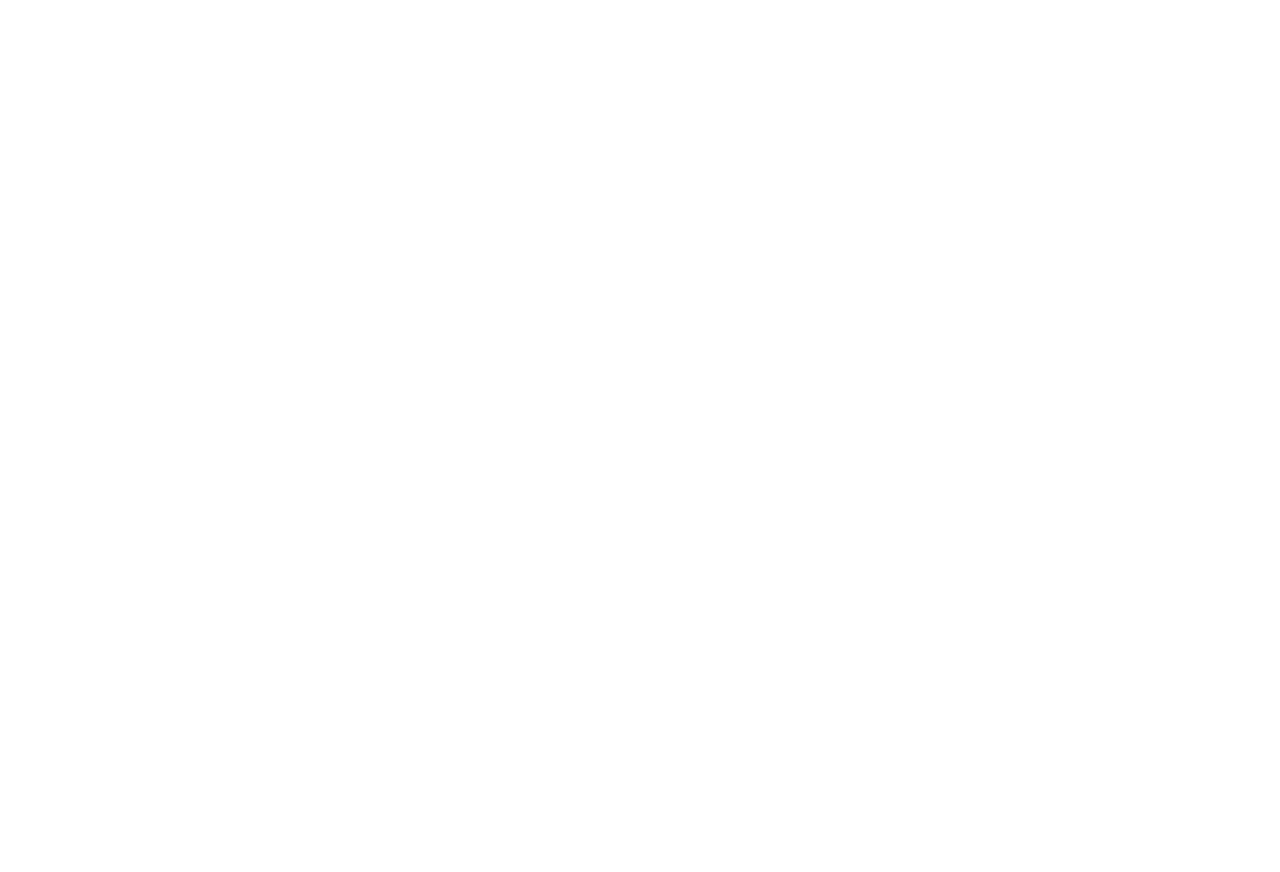
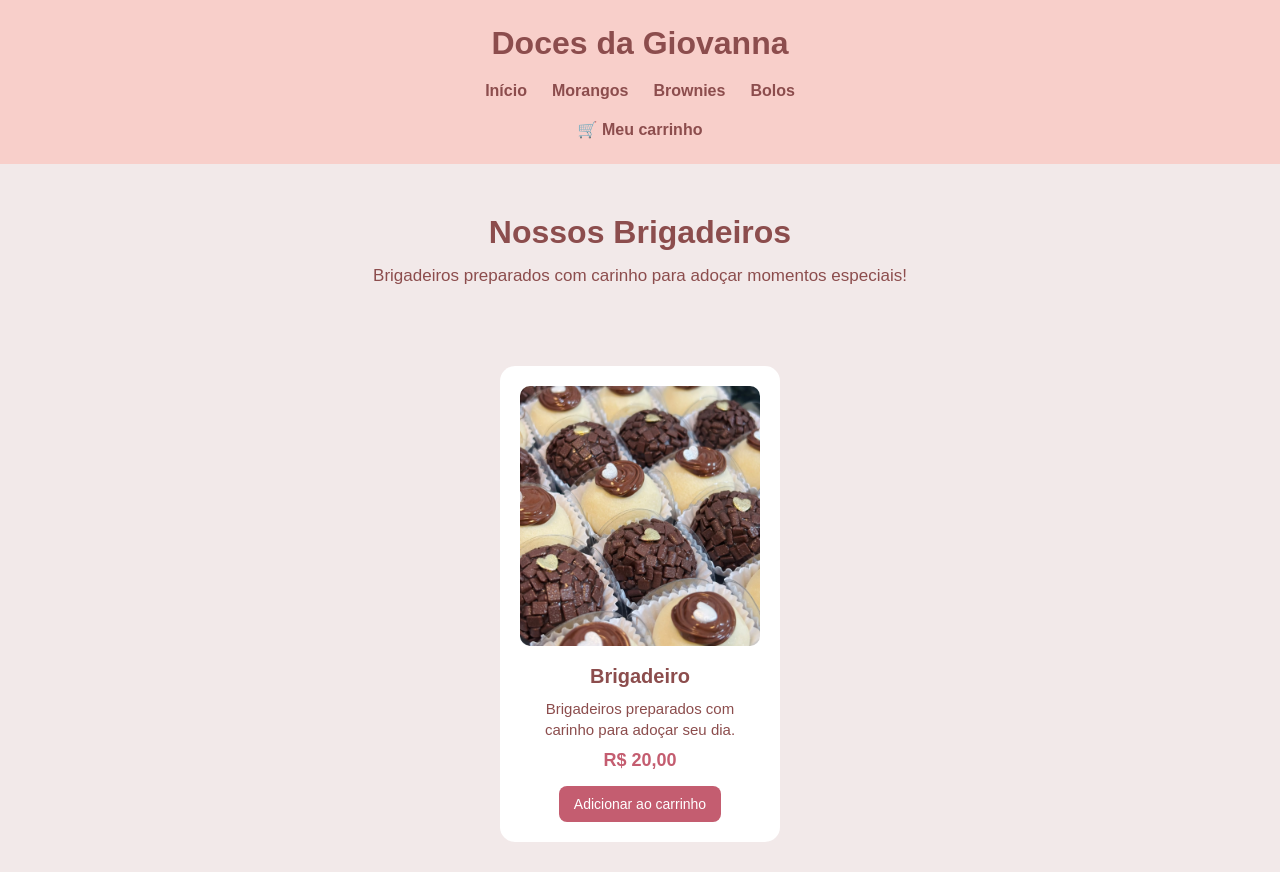
Before and after one commit to EiGutssJJ/p-g-principal, a plain HTML site: page brigadeiros/imagens/brigadeiros.html in a window 1280 px wide. Before the commit the page ends 800 px from the top, so only its background shows below. Drawn offline with Linux system fonts and the light colour scheme.

Commit message:
adcionando brownie e brigadeiros

```diff
--- a/brigadeiros/imagens/brigadeiros.css
+++ b/brigadeiros/imagens/brigadeiros.css
@@ -0,0 +1,164 @@
+
+@charset "UTF-8";
+
+/* Cores do projeto */
+/* #F2E9E9 #8C4D4D #ffb8ad83 #C45D70 */
+
+/* Configurações gerais */
+* {
+    margin: 0;
+    padding: 0;
+    box-sizing: border-box;
+}
+
+/* Corpo da página */
+body {
+    background-color: #F2E9E9;
+    font-family: Arial, sans-serif;
+    color: #8C4D4D;
+}
+
+/* Cabeçalho */
+.cabecalho {
+    background-color: #ffb8ad83;
+    padding: 25px;
+    text-align: center;
+}
+
+.cabecalho h1 {
+    margin-bottom: 20px;
+}
+
+/* Menu de navegação */
+nav {
+    display: flex;
+    justify-content: center;
+    gap: 25px;
+    flex-wrap: wrap;
+}
+
+nav a {
+    color: #8C4D4D;
+    text-decoration: none;
+    font-weight: bold;
+}
+
+nav a:hover {
+    color: #C45D70;
+}
+
+/* Link do carrinho */
+a.carrinho {
+    display: inline-block;
+    margin-top: 20px;
+    text-decoration: none;
+    color: #8C4D4D;
+    font-weight: bold;
+}
+
+/* Título da página */
+.titulo-pagina {
+    text-align: center;
+    padding: 50px 20px;
+}
+
+.titulo-pagina h2 {
+    font-size: 32px;
+    margin-bottom: 15px;
+}
+
+.titulo-pagina p {
+    font-size: 17px;
+}
+
+/* Organização dos produtos */
+.produtos {
+    display: grid;
+    grid-template-columns: repeat(auto-fit, minmax(250px, 280px));
+    justify-content: center;
+    gap: 25px;
+    padding: 30px;
+    max-width: 1200px;
+    margin: auto;
+}
+
+/* Cartão do produto */
+.produto {
+    background-color: white;
+    padding: 20px;
+    border-radius: 15px;
+    width: 100%;
+    max-width: 280px;
+    min-height: 420px;
+    margin: auto;
+    text-align: center;
+}
+
+/* Imagem do produto */
+.produto img {
+    width: 100%;
+    height: 260px;
+    object-fit: cover;
+    object-position: center;
+    border-radius: 10px;
+    margin-bottom: 15px;
+}
+
+/* Nome do produto */
+.produto h3 {
+    margin-bottom: 10px;
+    font-size: 20px;
+}
+
+/* Descrição */
+.produto p {
+    font-size: 15px;
+    margin-bottom: 10px;
+    line-height: 1.4;
+}
+
+/* Preço */
+.produto span {
+    display: block;
+    font-size: 18px;
+    font-weight: bold;
+    color: #C45D70;
+    margin-top: 10px;
+    margin-bottom: 15px;
+}
+
+/* Botão do carrinho */
+.produto button {
+    background-color: #C45D70;
+    color: white;
+    border: none;
+    padding: 10px 15px;
+    border-radius: 8px;
+    cursor: pointer;
+    font-size: 14px;
+}
+
+.produto button:hover {
+    background-color: #8C4D4D;
+}
+
+/* Adaptação para celulares */
+@media (max-width: 600px) {
+
+    .cabecalho {
+        padding: 20px 10px;
+    }
+
+    .titulo-pagina {
+        padding: 35px 15px;
+    }
+
+    .titulo-pagina h2 {
+        font-size: 26px;
+    }
+
+    .produto {
+        max-width: 90%;
+    }
+
+}
--- a/brigadeiros/imagens/brigadeiros.html
+++ b/brigadeiros/imagens/brigadeiros.html
@@ -1,11 +1,87 @@
+
 <!DOCTYPE html>
 <html lang="pt-br">
+
 <head>
     <meta charset="UTF-8">
     <meta name="viewport" content="width=device-width, initial-scale=1.0">
-    <title>Brigadeiros | Doces da Giovana</title>
+
+    <title>Brigadeiros | Doces da Giovanna</title>
+
+    <link rel="stylesheet" href="brigadeiros.css">
 </head>
+
 <body>
+
+    <!-- Cabeçalho -->
+    <header class="cabecalho">
+
+        <h1>Doces da Giovanna</h1>
+
+        <nav>
+            <a href="../../index.html">Início</a>
+            <a href="../../morangos/morangos.html">Morangos</a>
+            <a href="../../brownies/brownie.html">Brownies</a>
+            <a href="../../bolos/imagens/bolos.html">Bolos</a>
+        </nav>
+
+        <a href="../../carrinho/carrinho.html" class="carrinho">
+            🛒 Meu carrinho
+        </a>
+
+    </header>
+
+    <!-- Produtos -->
+    <main>
+
+        <section class="titulo-pagina">
+
+            <h2>Nossos Brigadeiros</h2>
+
+            <p>
+                Brigadeiros preparados com carinho para adoçar momentos especiais!
+            </p>
+
+        </section>
+
+        <!-- Lista de produtos -->
+        <section class="produtos">
+
+            <!-- Produto 1 -->
+            <div class="produto">
+
+                <img
+                    src="brigadeiros.jpeg"
+                    alt="Brigadeiros">
+
+                <h3>Brigadeiro</h3>
+
+                <p>
+                    Brigadeiros preparados com carinho para adoçar seu dia.
+                </p>
+
+                <span>R$ 20,00</span>
+
+                <button
+                    class="adicionar-carrinho"
+                    data-adicionar
+                    data-id="brigadeiro-tradicional"
+                    data-nome="Brigadeiro"
+                    data-preco="20.00"
+                    data-imagem="imagens/brigadeiros.jpeg">
+
+                    Adicionar ao carrinho
+
+                </button>
+
+            </div>
+
+        </section>
+
+    </main>
+
+    <!-- JavaScript -->
+    <script src="../../script.js"></script>
 
 </body>
 </html>
--- /dev/null
+++ b/brownies/brownie.css
@@ -0,0 +1,164 @@
+
+@charset "UTF-8";
+
+/* Cores do projeto */
+/* #F2E9E9 #8C4D4D #ffb8ad83 #C45D70 */
+
+/* Configurações gerais */
+* {
+    margin: 0;
+    padding: 0;
+    box-sizing: border-box;
+}
+
+/* Corpo da página */
+body {
+    background-color: #F2E9E9;
+    font-family: Arial, sans-serif;
+    color: #8C4D4D;
+}
+
+/* Cabeçalho */
+.cabecalho {
+    background-color: #ffb8ad83;
+    padding: 25px;
+    text-align: center;
+}
+
+.cabecalho h1 {
+    margin-bottom: 20px;
+}
+
+/* Menu de navegação */
+nav {
+    display: flex;
+    justify-content: center;
+    gap: 25px;
+    flex-wrap: wrap;
+}
+
+nav a {
+    color: #8C4D4D;
+    text-decoration: none;
+    font-weight: bold;
+}
+
+nav a:hover {
+    color: #C45D70;
+}
+
+/* Link do carrinho */
+a.carrinho {
+    display: inline-block;
+    margin-top: 20px;
+    text-decoration: none;
+    color: #8C4D4D;
+    font-weight: bold;
+}
+
+/* Título da página */
+.titulo-pagina {
+    text-align: center;
+    padding: 50px 20px;
+}
+
+.titulo-pagina h2 {
+    font-size: 32px;
+    margin-bottom: 15px;
+}
+
+.titulo-pagina p {
+    font-size: 17px;
+}
+
+/* Cartão do produto */
+.produto {
+    background-color: white;
+    padding: 20px;
+    border-radius: 15px;
+    width: 100%;
+    max-width: 280px;
+    min-height: 420px;
+    margin: 0 auto 30px;
+    text-align: center;
+}
+
+/* Organização dos produtos */
+.produtos {
+    display: grid;
+    grid-template-columns: repeat(auto-fit, minmax(250px, 280px));
+    justify-content: center;
+    gap: 25px;
+    padding: 30px;
+    max-width: 1200px;
+    margin: auto;
+}
+
+/* Imagem do produto */
+.produto img {
+    width: 100%;
+    height: 260px;
+    object-fit: cover;
+    object-position: center;
+    border-radius: 10px;
+    margin-bottom: 15px;
+}
+
+/* Nome do produto */
+.produto h3 {
+    margin-bottom: 10px;
+    font-size: 20px;
+}
+
+/* Descrição */
+.produto p {
+    font-size: 15px;
+    margin-bottom: 10px;
+    line-height: 1.4;
+}
+
+/* Preço */
+.produto span {
+    display: block;
+    font-size: 18px;
+    font-weight: bold;
+    color: #C45D70;
+    margin-top: 10px;
+    margin-bottom: 15px;
+}
+
+/* Botão do carrinho */
+.produto button {
+    background-color: #C45D70;
+    color: white;
+    border: none;
+    padding: 10px 15px;
+    border-radius: 8px;
+    cursor: pointer;
+    font-size: 14px;
+}
+
+.produto button:hover {
+    background-color: #8C4D4D;
+}
+
+/* Adaptação para celulares */
+@media (max-width: 600px) {
+
+    .cabecalho {
+        padding: 20px 10px;
+    }
+
+    .titulo-pagina {
+        padding: 35px 15px;
+    }
+
+    .titulo-pagina h2 {
+        font-size: 26px;
+    }
+
+    .produto {
+        max-width: 90%;
+    }
+
+}
--- a/morangos/morangos.css
+++ b/morangos/morangos.css
@@ -0,0 +1,153 @@
+
+@charset "UTF-8";
+
+/* Cores do projeto */
+/* #F2E9E9 #8C4D4D #ffb8ad83 #C45D70 */
+
+/* Configurações gerais */
+* {
+    margin: 0;
+    padding: 0;
+    box-sizing: border-box;
+}
+
+/* Corpo da página */
+body {
+    background-color: #F2E9E9;
+    font-family: Arial, sans-serif;
+    color: #8C4D4D;
+}
+
+/* Cabeçalho */
+.cabecalho {
+    background-color: #ffb8ad83;
+    padding: 25px;
+    text-align: center;
+}
+
+.cabecalho h1 {
+    margin-bottom: 20px;
+}
+
+/* Menu de navegação */
+nav {
+    display: flex;
+    justify-content: center;
+    gap: 25px;
+    flex-wrap: wrap;
+}
+
+nav a {
+    color: #8C4D4D;
+    text-decoration: none;
+    font-weight: bold;
+}
+
+nav a:hover {
+    color: #C45D70;
+}
+
+/* Link do carrinho */
+a.carrinho {
+    display: inline-block;
+    margin-top: 20px;
+    text-decoration: none;
+    color: #8C4D4D;
+    font-weight: bold;
+}
+
+/* Título da página */
+.titulo-pagina {
+    text-align: center;
+    padding: 50px 20px;
+}
+
+.titulo-pagina h2 {
+    font-size: 32px;
+    margin-bottom: 15px;
+}
+
+.titulo-pagina p {
+    font-size: 17px;
+}
+
+/* Cartão do produto */
+.produto {
+    background-color: white;
+    padding: 20px;
+    border-radius: 15px;
+    width: 100%;
+    max-width: 280px;
+    min-height: 420px;
+    margin: 0 auto 30px;
+    text-align: center;
+}
+
+/* Imagem do produto */
+.produto img {
+    width: 100%;
+    height: 260px;
+    object-fit: cover;
+    object-position: center;
+    border-radius: 10px;
+    margin-bottom: 15px;
+}
+
+/* Nome do produto */
+.produto h3 {
+    margin-bottom: 10px;
+    font-size: 20px;
+}
+
+/* Descrição */
+.produto p {
+    font-size: 15px;
+    margin-bottom: 10px;
+    line-height: 1.4;
+}
+
+/* Preço */
+.produto span {
+    display: block;
+    font-size: 18px;
+    font-weight: bold;
+    color: #C45D70;
+    margin-top: 10px;
+    margin-bottom: 15px;
+}
+
+/* Botão do carrinho */
+.produto button {
+    background-color: #C45D70;
+    color: white;
+    border: none;
+    padding: 10px 15px;
+    border-radius: 8px;
+    cursor: pointer;
+    font-size: 14px;
+}
+
+.produto button:hover {
+    background-color: #8C4D4D;
+}
+
+/* Adaptação para celulares */
+@media (max-width: 600px) {
+
+    .cabecalho {
+        padding: 20px 10px;
+    }
+
+    .titulo-pagina {
+        padding: 35px 15px;
+    }
+
+    .titulo-pagina h2 {
+        font-size: 26px;
+    }
+
+    .produto {
+        max-width: 90%;
+    }
+
+}
```
Also changed, not shown: bolos/imagens/bolos.html (+2 -2 lines), brownies/brownie.html (added, +117 -0 lines), index.html (+8 -8 lines), morangos/morangos.html (+28 -11 lines), brownies/imagens/brownie.jpeg (renamed from brownies/brownie.jpeg), brownies/imagens/copo brownie brigadeiro de ninho, geleia de morango, brownie e chanti.jpeg (renamed from brownies/copo brownie brigadeiro de ninho, geleia de morango, brownie e chanti.jpeg).
